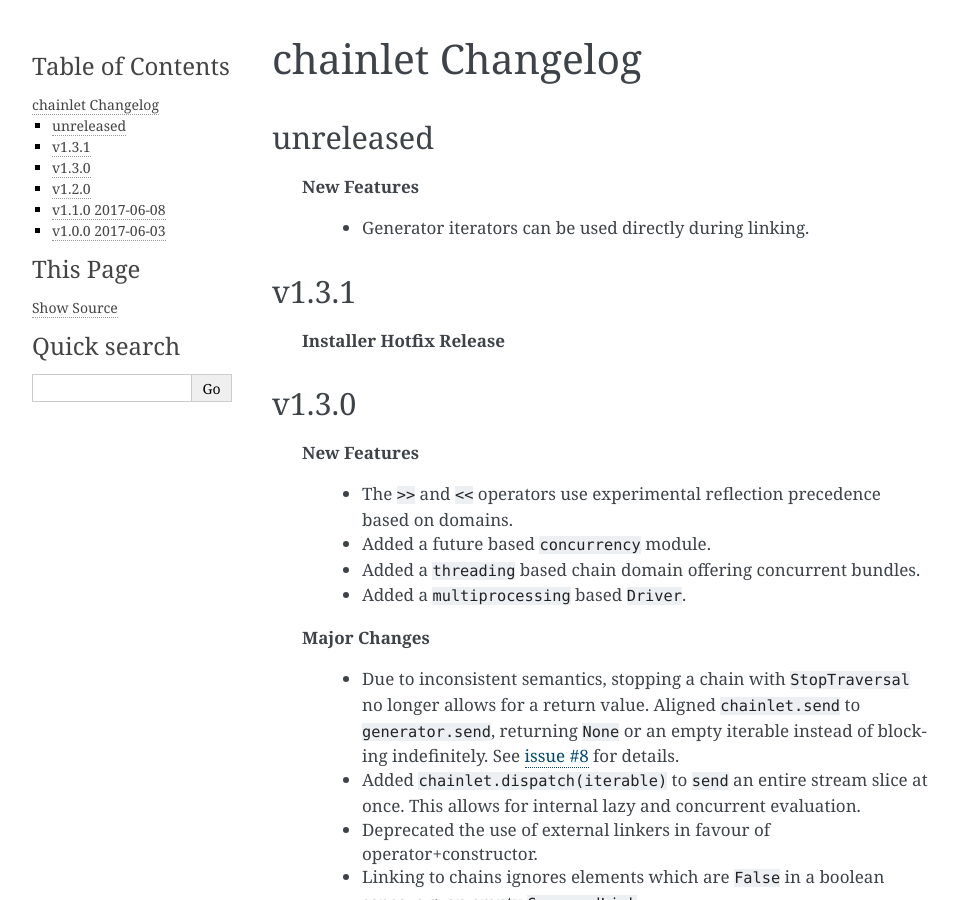
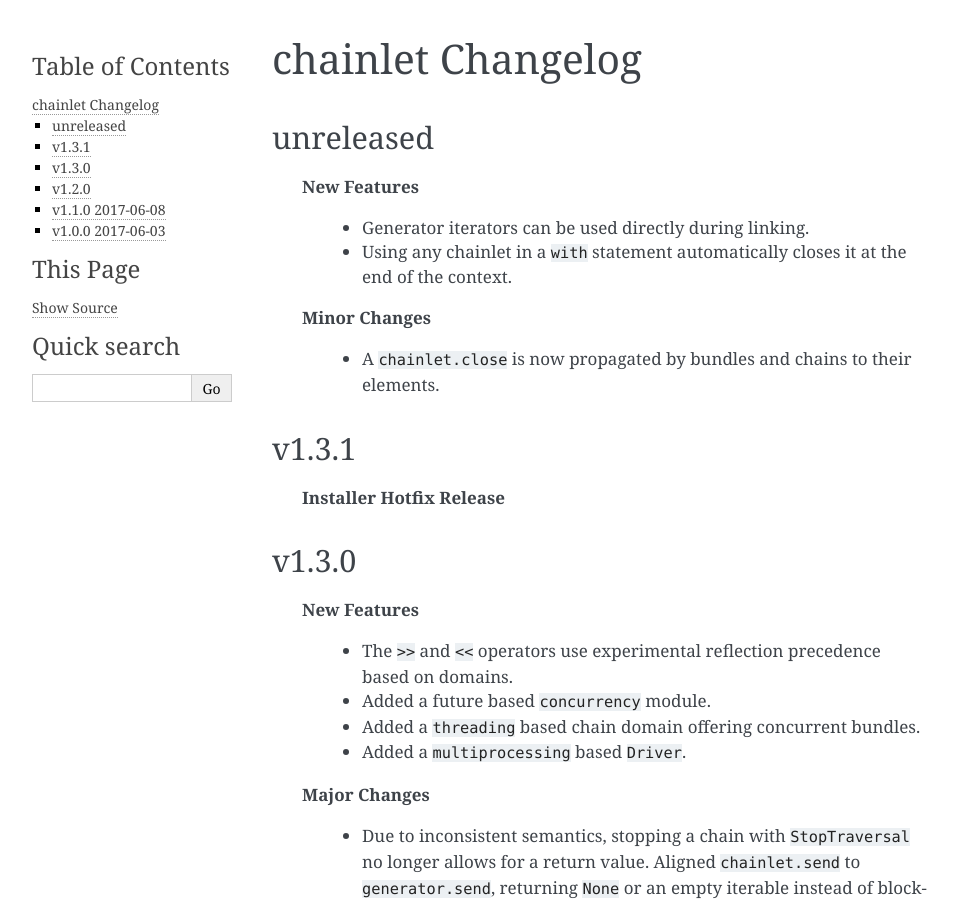
Before and after one commit to maxfischer2781/chainlet, a Sphinx documentation site: the page built from docs/source/changelog.rst, in a window 1280 px wide and 900 px high. Shown: the whole window, without its empty margins (148-1107 px from the left). Built offline with Sphinx 7.4.7, drawn with Linux system fonts in a browser that asks for light colours; formulas are drawn with MathJax 3.

Commit message:
update docs

```diff
--- a/docs/source/changelog.rst
+++ b/docs/source/changelog.rst
@@ -8,6 +8,12 @@ unreleased
     **New Features**
 
         * Generator iterators can be used directly during linking.
+
+        * Using any chainlet in a ``with`` statement automatically closes it at the end of the context.
+
+    **Minor Changes**
+
+        * A ``chainlet.close`` is now propagated by bundles and chains to their elements.
 
 v1.3.1
 ------
```
